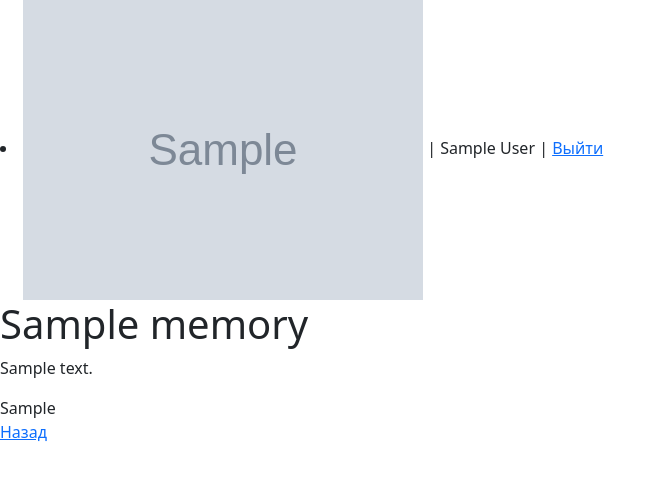
After one commit to voinkovegor/places_remember, a Django app: page /memory/1/ in a window 1280 px wide. The commit adds this page. Shown: the top 481 px of the page, without its empty margins (0-665 px from the left). Run offline with Django 4.2, Linux system fonts and the light colour scheme; a user stored in the database is signed in; tables that the repository leaves empty hold one stand-in row (values such as "Sample post"); grey boxes marked "Sample" are stand-in pictures.

Commit message:
Main features done. Absent map in DetailView

```diff
--- a/geodjango/urls.py
+++ b/geodjango/urls.py
@@ -12,4 +12,5 @@ urlpatterns = [
     path('memory/', MemoryListView.as_view(), name='memory'),
     path('logout/', logout_user, name='logout'),
     path('memory/new_memory/', MemoryCreateView.as_view(), name='new_memory'),
+    path('memory/<int:pk>/', ShowMemory.as_view(), name='detail_memory'),
 ]
--- a/world/forms.py
+++ b/world/forms.py
@@ -1,6 +1,6 @@
 
 from django.contrib.gis import forms
-from django.contrib.gis.forms import OSMWidget
+
 
 from .models import Memory
 
@@ -12,5 +12,5 @@ class AddMemoryForm(forms.Form, forms.ModelForm):
         widgets = {
             'title': forms.TextInput(attrs={'class': 'form-input'}),
             'description': forms.Textarea(attrs={'cols': 60, 'rows': 10}),
-            'location': forms.OSMWidget()
+            'location': forms.OSMWidget
         }
--- a/world/models.py
+++ b/world/models.py
@@ -1,8 +1,8 @@
-
-
+from django.contrib import gis
 from django.contrib.auth.models import AbstractUser
 from django.contrib.gis import forms
 from django.contrib.gis.db import models
+from django.urls import reverse, reverse_lazy
 from django.utils import timezone
 
 from geodjango import settings
@@ -51,6 +51,9 @@ class Memory(models.Model):
     user = models.ForeignKey(settings.AUTH_USER_MODEL, verbose_name='User', on_delete=models.CASCADE)
     create_date = models.DateTimeField(default=timezone.now, verbose_name="Дата создания")
 
+    def get_absolute_url(self):
+        return reverse_lazy('detail_memory', kwargs={'pk': self.pk})
+
     def __str__(self):
         return self.title
 
--- a/world/templates/world/base.html
+++ b/world/templates/world/base.html
@@ -2,12 +2,20 @@
 <html lang="en">
 <head>
     <meta charset="UTF-8">
+    <meta name="viewport" content="width=device-width, initial-scale=1">
     <title>{{ title }}</title>
     {% block head %}
     {% endblock %}
+    <link href="https://cdn.jsdelivr.net/npm/bootstrap@5.3.0-alpha1/dist/css/bootstrap.min.css" rel="stylesheet" integrity="sha384-GLhlTQ8iRABdZLl6O3oVMWSktQOp6b7In1Zl3/Jr59b6EGGoI1aFkw7cmDA6j6gD" crossorigin="anonymous">
 </head>
 <body>
+{% block user %}
+<li class="last"> <img src="{{ user.avatar }} "> | {{ user.get_full_name }} | <a href="{% url 'logout' %}">Выйти</a></li>
+{% endblock %}
+
 {% block body %}
 {% endblock %}
+<script src="https://cdn.jsdelivr.net/npm/bootstrap@5.3.0-alpha1/dist/js/bootstrap.bundle.min.js" integrity="sha384-w76AqPfDkMBDXo30jS1Sgez6pr3x5MlQ1ZAGC+nuZB+EYdgRZgiwxhTBTkF7CXvN" crossorigin="anonymous"></script>
+
 </body>
 </html>
--- /dev/null
+++ b/world/templates/world/detail_memory.html
@@ -0,0 +1,14 @@
+{% extends 'world/base.html' %}
+
+{% block head %}
+{{ memory.media }}
+{% endblock %}
+
+{% block body %}
+{{ memory.media }}
+<h1>{{ memory.title }}</h1>
+{{ memory.description|linebreaks }}
+{{ memory.location }}
+<br>
+<a href="{% url 'memory' %}">Назад</a>
+{% endblock %}
--- a/world/templates/world/list_memories.html
+++ b/world/templates/world/list_memories.html
@@ -2,7 +2,6 @@
 
 
 {% block body %}
-<li class="last"> <img src="{{ user.avatar }} "> | {{ user.get_full_name }} | <a href="{% url 'logout' %}">Выйти</a></li>
 <center><form action="new_memory">
     <button>Добавить воспоминание</button>
 </form>
@@ -11,7 +10,7 @@
 {% else %}
 <h1>Список воспоминаний пользователя <u>{{ user.get_full_name }}</u></h1>
 {% for memory in memory_list %}
-    <a href="detail_memory" >{{ memory.title }}</a>
+    <a href="{{ memory.get_absolute_url }}" >{{ memory.title }}</a>
     <p>{{ memory.description }}</p>
 {% endfor %}
 {% endif %}
--- a/world/templates/world/new_memory.html
+++ b/world/templates/world/new_memory.html
@@ -12,4 +12,5 @@
     {{ form.as_p }}
     <button type="submit">Добавить</button>
 </form>
+<a href="{% url 'memory' %}">Назад</a>
 {% endblock %}
--- a/world/views.py
+++ b/world/views.py
@@ -1,31 +1,30 @@
-from audioop import reverse
-
+from django.contrib import gis
 from django.contrib.auth import logout
 from django.contrib.auth.mixins import LoginRequiredMixin
+from django.contrib.gis.forms import OSMWidget
 from django.shortcuts import render, redirect
 from django.urls import reverse_lazy
-from django.views import generic
-from django.views.generic import CreateView
+from django.views.generic import CreateView, ListView, DetailView
 
 from .forms import AddMemoryForm
 from .models import *
 
 
-class MemoryListView(LoginRequiredMixin, generic.ListView):
+class MemoryListView(LoginRequiredMixin, ListView):
     model = Memory
     template_name = 'world/list_memories.html'
 
-    extra_context = {'title': 'Список воспоминаний'}
+    def get_context_data(self, *, object_list=None, **kwargs):
+        context = super().get_context_data(**kwargs)
+        context['title'] = 'Список воспоминаний'
+        return context
 
     def get_queryset(self):
         return Memory.objects.filter(user_id=self.request.user.pk)
 
-# class AddMemory(CreateView):      класс добавления нового воспоминания (ур № 15)
-#     form_class =
-
 
 def index(request):
-    return render(request, 'world/index.html')
+    return render(request, 'world/index.html', {'title': 'Главная страница'})
 
 def logout_user(request):
     logout(request)
@@ -42,16 +41,13 @@ def logout_user(request):
 #     return render(request, 'world/new_memory.html', {'title': "Добавить воспоминание", 'form': form})
 
 
-def show_memory(request):
-    return render(request, 'world/detail_memory.html')
+# def show_memory(request):
+#     return render(request, 'world/detail_memory.html')
 
 
 class MemoryCreateView(LoginRequiredMixin, CreateView):
     form_class = AddMemoryForm
-
-    # model = Memory
     template_name = 'world/new_memory.html'
-    # fields = ['title', 'description', 'location']
 
     def get_success_url(self):
         return reverse_lazy('memory')
@@ -59,3 +55,16 @@ class MemoryCreateView(LoginRequiredMixin, CreateView):
     def form_valid(self, form):
         form.instance.user = self.request.user
         return super().form_valid(form)
+
+
+class ShowMemory(LoginRequiredMixin, DetailView):
+    model = Memory
+    template_name = 'world/detail_memory.html'
+    context_object_name = 'memory'
+
+
+    def get_context_data(self, *, object_list=None, **kwargs):
+        context = super().get_context_data(**kwargs)
+        context['title'] = context['memory']
+        # context['location'] = gis.forms.PointField(widget=gis.forms.OSMWidget())
+        return context
```
Also changed, not shown: world/templates/world/index.html (+7 -10 lines).
